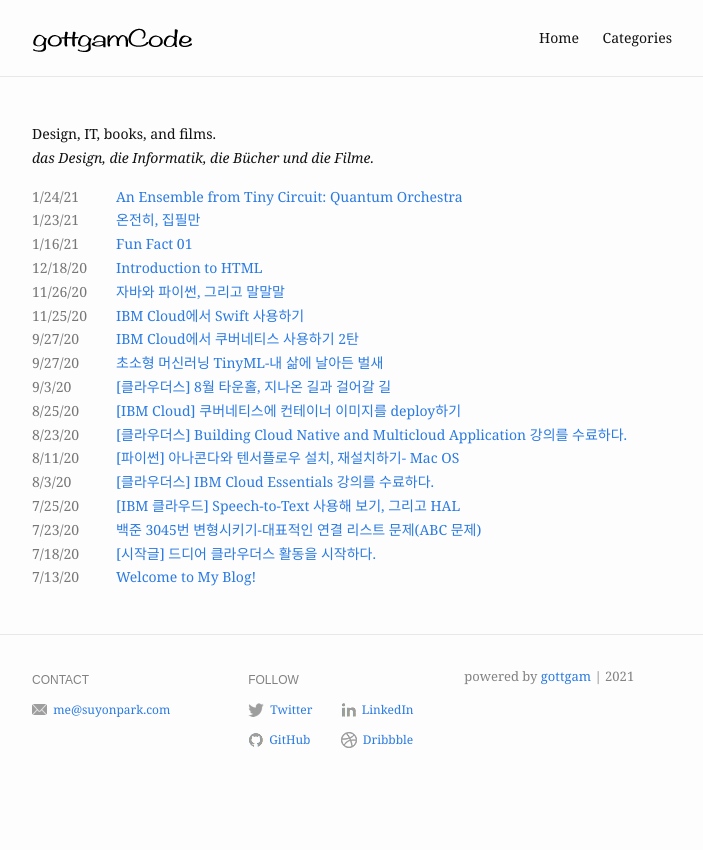
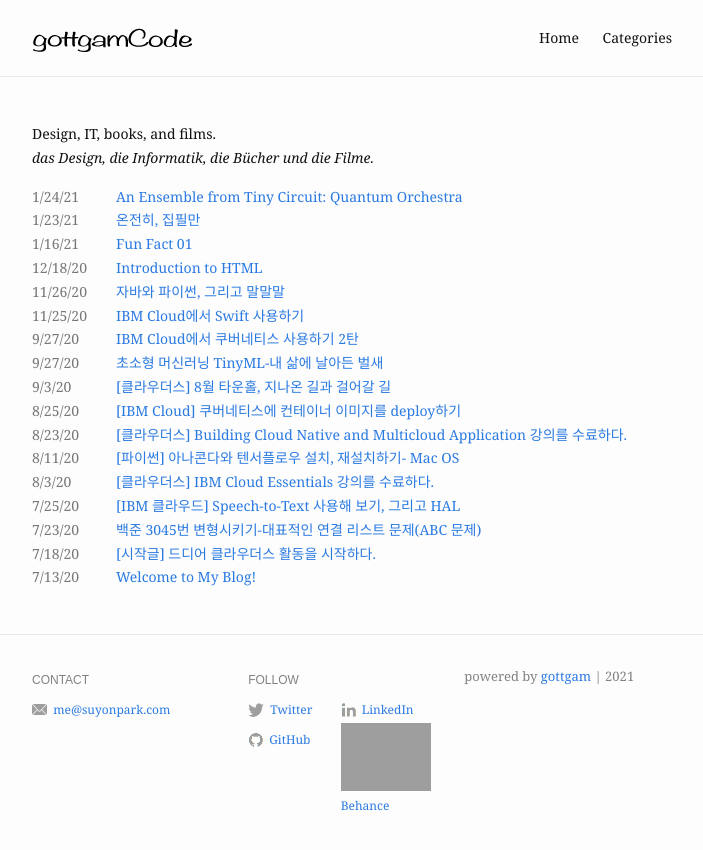
Before and after one commit to gottgam/gottgam.github.io, a Jekyll site: the page built from index.md, in a window 1280 px wide. Shown: the top 850 px of the page, without its empty margins (288-991 px from the left). Built offline with Jekyll 4.4.1, drawn with Linux system fonts in a browser that asks for light colours.

Commit message:
Update _config.yml

```diff
--- a/_config.yml
+++ b/_config.yml
@@ -20,7 +20,7 @@
   contact:
     - name: Email
       value: me@suyonpark.com
-      link: mailto:ne@suyonpark.com
+      link: mailto:me@suyonpark.com
     # - name: WeChat
       # value: YourWeChatUsername
       # link: "#"
@@ -34,8 +34,8 @@
       link: http://linkedin.com/in/suyonpark
     - name: GitHub
       link: http://github.com/suyonpark
-    - name: Dribbble
-      link: https://dribbble.com/rollingbb8
+    - name: Behance
+      link: https://www.behance.net/suyonpark
     # - name: RSS
       # link: /feed.xml
 
```
